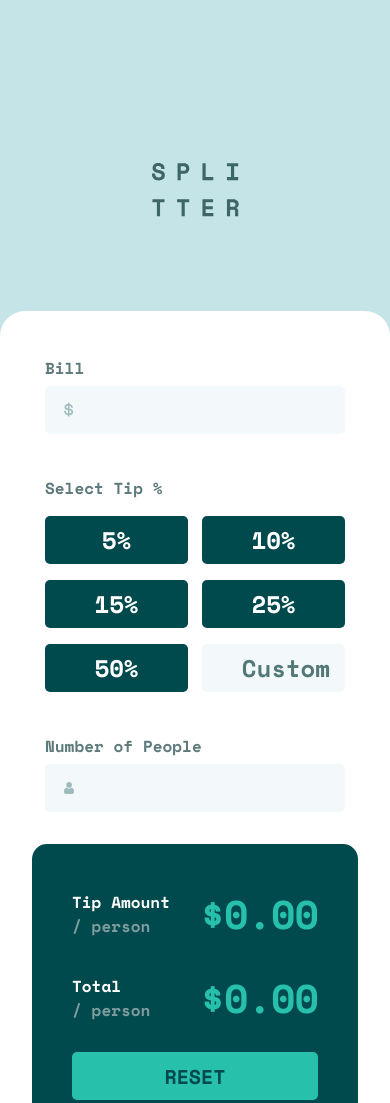
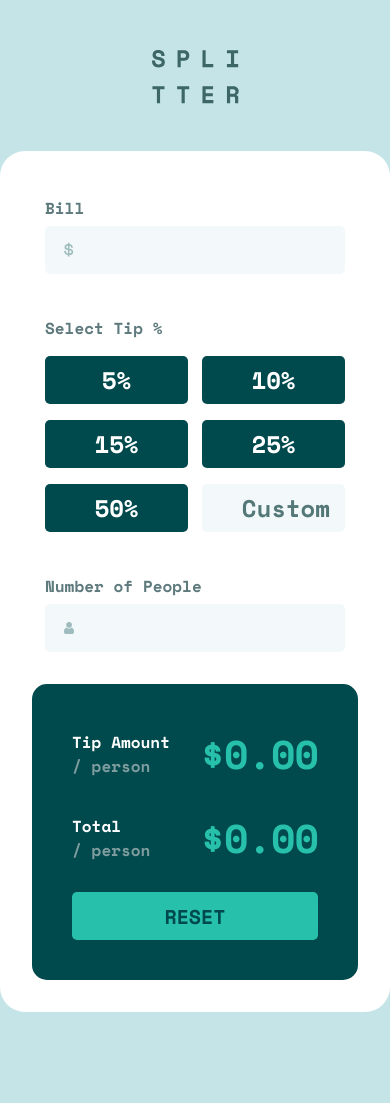
Before and after one commit to Sanya-Zg/tip_calculator, a plain HTML site: page index.html in a window 390 px wide. Shown: the top 1103 px of the page. After the commit the page ends 1012 px from the top, so only its background shows below. Drawn offline with Linux system fonts and the light colour scheme.

Commit message:
some changes

```diff
--- a/styles.css
+++ b/styles.css
@@ -203,6 +203,9 @@ button:hover{
     }
 }
 @media (max-width: 470px){
+    .logo{
+        margin: 50px auto 41px;
+       }
     .buttons_cont{
         grid-template-columns: 1fr 1fr;
     }
@@ -220,7 +223,7 @@ button:hover{
     }
 }
 @media (max-width: 375px){
-   .container{
+    .container{
     padding: 24px;
    }
     .price_p{
```
